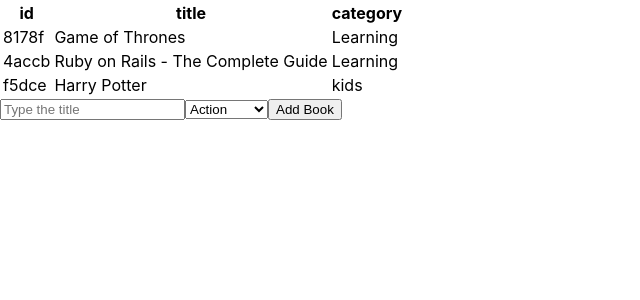
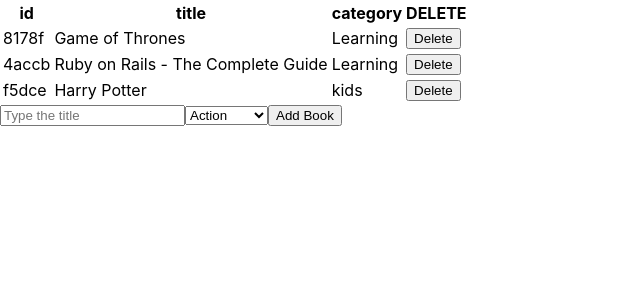
Before and after one commit to tiagoit/mv-react-02-library, a React (Create React App) app: page / in a window 1280 px wide. Shown: the top 300 px of the page, without its empty margins (0-640 px from the left). Built offline with nearby package versions, Linux system fonts and the light colour scheme.

Commit message:
remove action done

```diff
--- a/src/components/App.js
+++ b/src/components/App.js
@@ -1,17 +1,21 @@
 import React from 'react';
 import { connect } from 'react-redux';
-import { createBook } from '../actions/index';
+import { createBook, deleteBook } from '../actions/index';
 import BooksForm from '../containers/BooksForm';
 import BooksList from '../containers/BooksList';
 import './App.css';
 
 const mapStateToProps = (state) => ({ books: state.books });
-const BooksListContainer = connect(mapStateToProps, null)(BooksList);
+const mapDispatchToProps = (dispatch) => ({
+  deleteBook: (book) => dispatch(deleteBook(book)),
+});
 
-const mapDispatchToProps = (dispatch) => ({
+const BooksListContainer = connect(mapStateToProps, mapDispatchToProps)(BooksList);
+
+const mapDispatchToPropsForm = (dispatch) => ({
   createBook: (book) => dispatch(createBook(book)),
 });
-const BooksFormContainer = connect(null, mapDispatchToProps)(BooksForm);
+const BooksFormContainer = connect(null, mapDispatchToPropsForm)(BooksForm);
 
 const App = () => (
   <div>
--- a/src/components/Book.js
+++ b/src/components/Book.js
@@ -2,7 +2,10 @@
 import PropTypes from 'prop-types';
 
 const Book = (props) => {
-  const { book } = props;
+  const { book, deleteBook } = props;
+  const handleDeleteBook = () => {
+    deleteBook(book);
+  };
   return (
     <tr key={book.id}>
       <td>
@@ -14,6 +17,9 @@
       <td>
         { book.category }
       </td>
+      <td>
+        <button onClick={handleDeleteBook} type="button">Delete</button>
+      </td>
     </tr>
   );
 };
@@ -24,6 +30,7 @@
     title: PropTypes.string.isRequired,
     category: PropTypes.string.isRequired,
   }).isRequired,
+  deleteBook: PropTypes.func.isRequired,
 };
 
 export default Book;
--- a/src/containers/BooksList.js
+++ b/src/containers/BooksList.js
@@ -4,7 +4,8 @@
 import './BooksList.css';
 
 const BooksList = (props) => {
-  const { books } = props;
+  const { books, deleteBook } = props;
+  const handleDeleteBook = (book) => deleteBook(book);
   return (
     <table>
       <thead>
@@ -12,10 +13,11 @@
           <th>id</th>
           <th>title</th>
           <th>category</th>
+          <th>DELETE</th>
         </tr>
       </thead>
       <tbody>
-        { books.map((book) => <Book book={book} key={book.id} />)}
+        { books.map((book) => <Book book={book} key={book.id} deleteBook={handleDeleteBook} />)}
       </tbody>
     </table>
   );
@@ -23,10 +25,12 @@
 
 BooksList.propTypes = {
   books: PropTypes.arrayOf(PropTypes.object),
+  deleteBook: PropTypes.func,
 };
 
 BooksList.defaultProps = {
   books: [],
+  deleteBook: null,
 };
 
 export default BooksList;
--- a/src/reducers/books.js
+++ b/src/reducers/books.js
@@ -2,7 +2,7 @@
   switch (action.type) {
     case 'CREATE_BOOK':
       return [...prevState, action.book];
-    case 'REMOVE_BOOK':
+    case 'DELETE_BOOK':
       return prevState.filter((b) => b.id !== action.book.id);
     default:
       return prevState;
```
